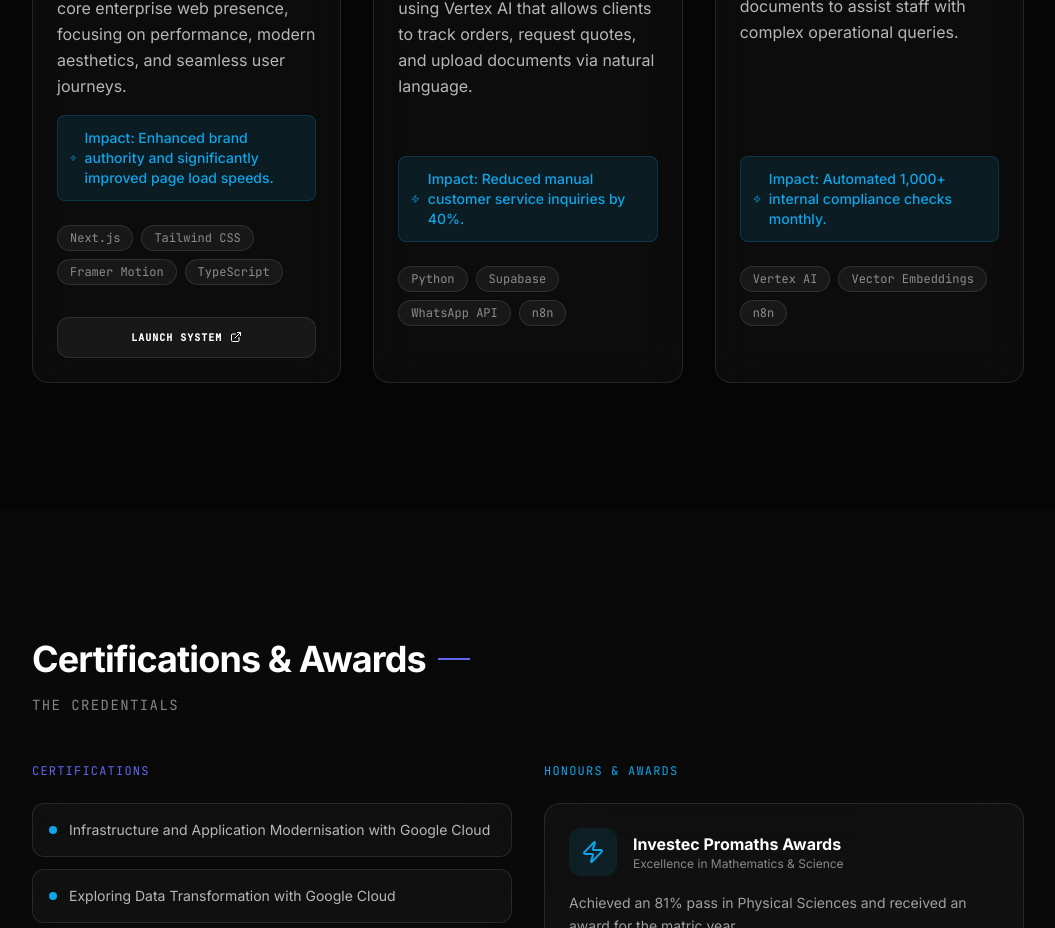
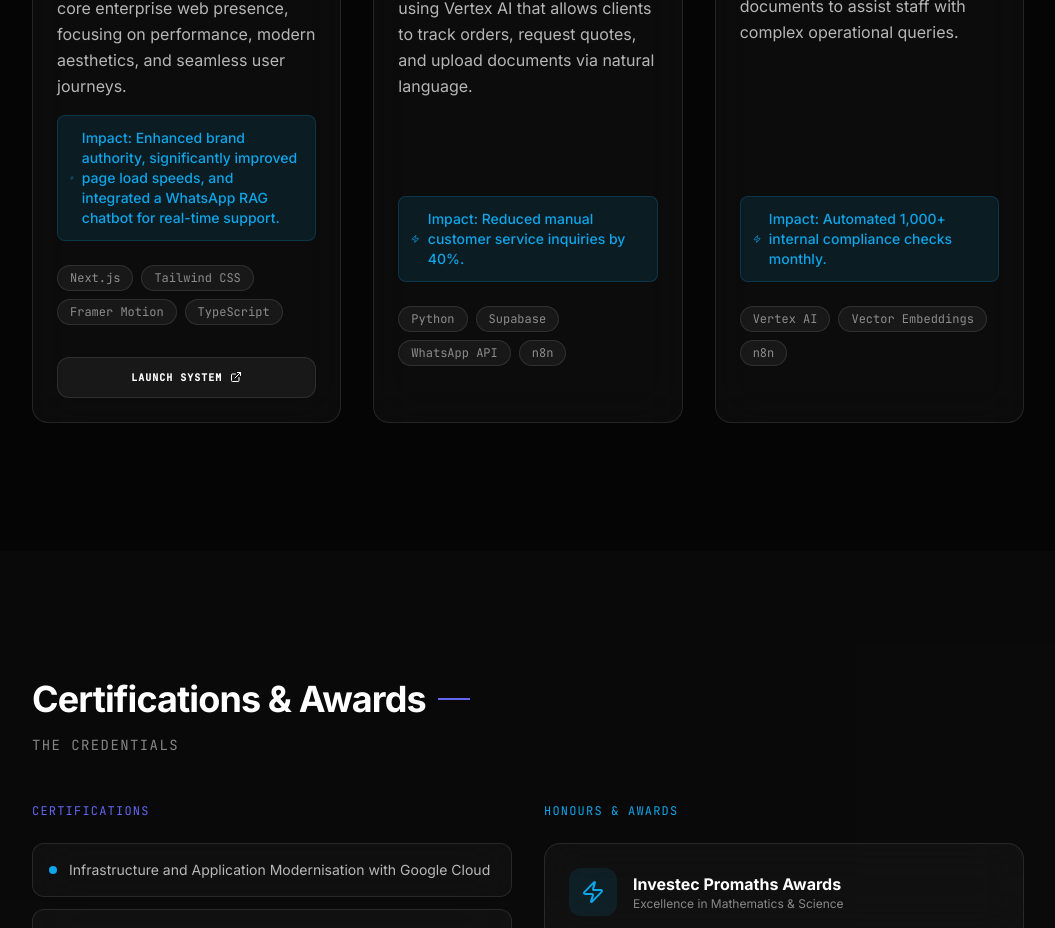
Before and after one commit to PhilaNgcamu/personal-portfolio, a React (Vite) app: page / in a window 1280 px wide. Shown: the part 3420-4348 px from the top of the page, without its empty margins (160-1215 px from the left). Built offline with nearby package versions, Linux system fonts and the light colour scheme.

Commit message:
feat: Enhance shipping website project description
Integrate mention of WhatsApp RAG chatbot and real-time support capabilities to the Land and Sea Shipping project details, providing a more comprehensive overview of its features and impact.

```diff
--- a/src/App.tsx
+++ b/src/App.tsx
@@ -434,7 +434,7 @@ export default function App() {
             <ProjectCard
               title="Land and Sea Shipping Website"
               description="Redesigned and optimised the core enterprise web presence, focusing on performance, modern aesthetics, and seamless user journeys."
-              impact="Enhanced brand authority and significantly improved page load speeds."
+              impact="Enhanced brand authority, significantly improved page load speeds, and integrated a WhatsApp RAG chatbot for real-time support."
               stack={["Next.js", "Tailwind CSS", "Framer Motion", "TypeScript"]}
               icon={Ship}
               link="landsea.co.za"
```
